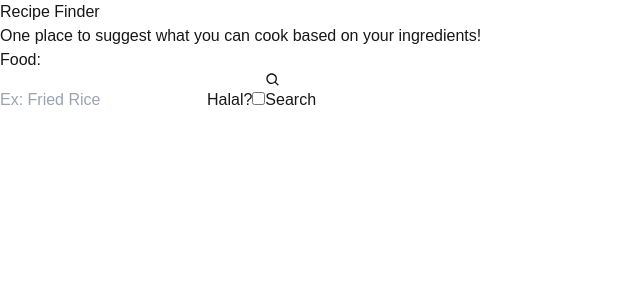
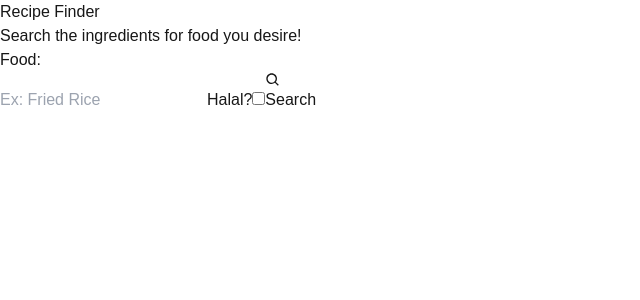
Before and after one commit to ovierevaldi/recipe-finder, a Next.js app: page / in a window 1280 px wide. Shown: the top 300 px of the page, without its empty margins (0-640 px from the left). Built offline with nearby package versions, Linux system fonts and the light colour scheme.

Commit message:
Refactor layout component to use Title component: replace static title and description with Title component for improved maintainability

```diff
--- a/src/app/layout.tsx
+++ b/src/app/layout.tsx
@@ -1,6 +1,7 @@
 import type { Metadata } from "next";
 import { Geist, Geist_Mono } from "next/font/google";
 import "./globals.css";
+import Title from "./Components/Title";
 
 const geistSans = Geist({
   variable: "--font-geist-sans",
@@ -27,8 +28,7 @@ export default function RootLayout({
       <body
         className={`${geistSans.variable} ${geistMono.variable} antialiased`}>
         <div className="container mx-auto p-4 space-y-8">
-          <h1 className="text-5xl text-center mb-8">Recipe Finder</h1>
-          <p className="text-2xl text-center">One place to suggest what you can cook based on your ingredients!</p>
+          <Title />
           {children}
         </div>
       </body>
```
